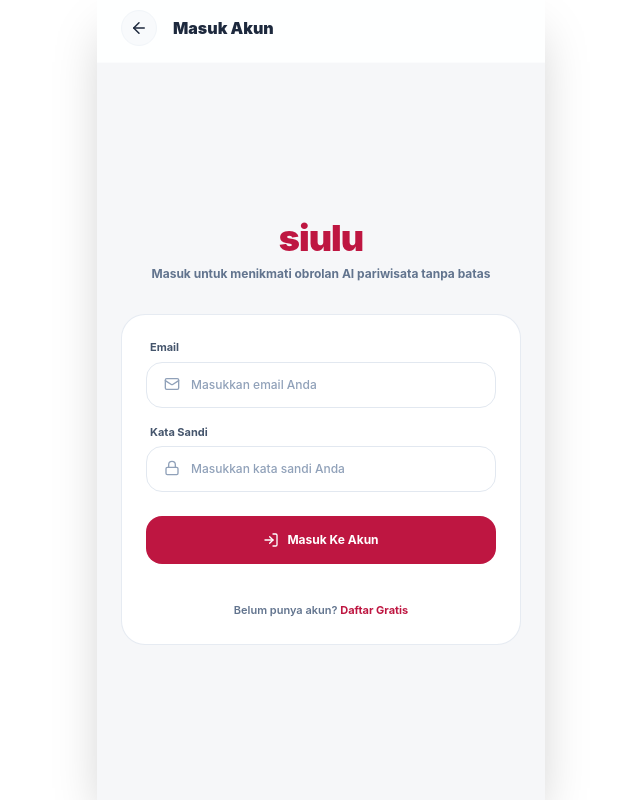
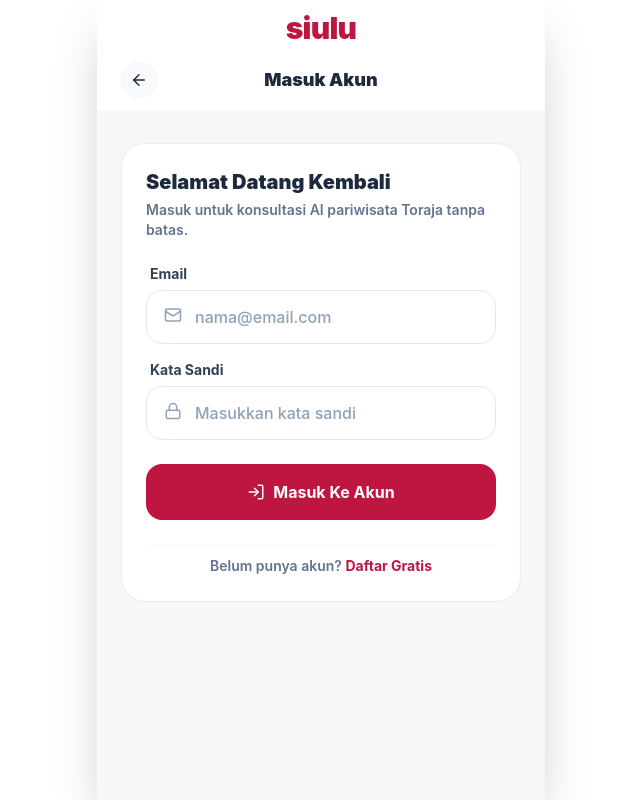
Before and after one commit to sovant28/siulu-pwa-frontend, a Next.js app: page /login in a window 1280 px wide. Shown: the whole page, without its empty margins (319-959 px from the left). Built offline with nearby package versions, Linux system fonts and the light colour scheme; no server answers.

Commit message:
style(pwa): align login and register pages with Siulu PWA Design System standards

```diff
--- a/app/login/page.js
+++ b/app/login/page.js
@@ -33,10 +33,8 @@ export default function LoginPage() {
       }
 
       if (data && data.user) {
-        // Simpan nama pengguna ke localStorage agar kompatibel dengan sistem profil lama
         const displayName = data.user.user_metadata?.name || data.user.email.split('@')[0];
         localStorage.setItem('username', displayName);
-
         router.push('/chat');
       }
     } catch (err) {
@@ -50,84 +48,93 @@ export default function LoginPage() {
   return (
     <div className="flex flex-col w-full min-h-[100dvh] bg-[#F6F7F9] font-sans pb-10 relative overflow-x-hidden">
 
-      {/* HEADER */}
-      <header className="bg-white/95 px-6 pt-[calc(env(safe-area-inset-top)+10px)] pb-4 flex items-center border-b border-slate-100/30">
+      {/* ── STICKY HEADER (Siulu Standard) ── */}
+      <header className="sticky top-0 z-40 bg-white/95 px-6 pt-[calc(env(safe-area-inset-top)+10px)] pb-3 flex flex-col space-y-4 backdrop-blur-md border-b border-slate-100/30">
+        {/* Row 1: Logo */}
+        <div className="text-center w-full">
+          <span className="text-3xl font-black text-[#BE1641] tracking-tight select-none">siulu</span>
+        </div>
+
+        {/* Row 2: Back Button & Page Title */}
+        <div className="grid grid-cols-3 items-center w-full">
           <button
             onClick={() => router.push('/')}
-          className="w-9 h-9 rounded-full bg-slate-50 border border-slate-100 flex items-center justify-center text-slate-800 active:scale-90 transition-transform"
+            className="w-9 h-9 rounded-full bg-slate-50 border border-slate-100 flex items-center justify-center text-slate-800 active:scale-90 transition-transform hover:bg-slate-100 justify-self-start"
             style={{ WebkitTapHighlightColor: 'transparent' }}
           >
             <ArrowLeft className="w-4.5 h-4.5 text-slate-800" />
           </button>
-        <span className="text-base font-black text-slate-800 ml-4 select-none">
+          <span className="text-lg font-black text-slate-800 text-center select-none whitespace-nowrap">
             Masuk Akun
           </span>
+          <div className="w-9 h-9 justify-self-end" />
+        </div>
       </header>
 
-      {/* CONTENT */}
-      <div className="px-6 mt-10 max-w-md mx-auto w-full flex-grow flex flex-col justify-center">
+      {/* ── CONTENT AREA ── */}
+      <div className="px-6 mt-8 max-w-md mx-auto w-full flex-grow flex flex-col justify-start">
 
-        {/* Brand Logo */}
-        <div className="text-center mb-8">
-          <span className="text-4xl font-black text-[#BE1641] tracking-tight select-none">siulu</span>
-          <p className="text-xs font-bold text-slate-500 mt-2">Masuk untuk menikmati obrolan AI pariwisata tanpa batas</p>
+        {/* Form Container (Flat, No Shadows) */}
+        <div className="bg-white border border-slate-200/80 rounded-3xl p-6 space-y-6">
+
+          {/* Welcome Message */}
+          <div className="text-left">
+            <h3 className="text-xl font-black text-slate-800">Selamat Datang Kembali</h3>
+            <p className="text-sm font-semibold text-slate-500 mt-1">Masuk untuk konsultasi AI pariwisata Toraja tanpa batas.</p>
           </div>
 
-        {/* Form Card (Flat, No Shadows) */}
-        <div className="bg-white border border-slate-200/85 rounded-3xl p-6 space-y-6">
-
           {error && (
-            <div className="p-4 bg-rose-50 border border-rose-100 text-rose-600 rounded-2xl text-xs font-bold leading-relaxed">
+            <div className="p-4.5 bg-rose-50 border border-rose-100 text-rose-600 rounded-2xl text-xs font-bold leading-relaxed">
               {error}
             </div>
           )}
 
           <form onSubmit={handleLogin} className="space-y-4">
 
-            {/* Email */}
+            {/* Email Field */}
             <div className="space-y-1.5">
-              <label className="block text-[11px] font-bold text-slate-600 pl-1">Email</label>
+              <label className="block text-sm font-bold text-slate-700 pl-1">Email</label>
               <div className="relative">
-                <Mail className="w-4 h-4 text-slate-400 absolute left-4.5 top-3.5" />
+                <Mail className="w-4.5 h-4.5 text-slate-400 absolute left-4.5 top-4" />
                 <input
                   type="email"
                   required
-                  placeholder="Masukkan email Anda"
+                  placeholder="nama@email.com"
                   value={email}
                   onChange={(e) => setEmail(e.target.value)}
-                  className="w-full bg-white border border-slate-200 rounded-2xl pl-11 pr-4 py-3.5 text-xs text-slate-800 font-medium placeholder-slate-400 focus:outline-none focus:border-[#BE1641] transition"
+                  className="w-full bg-white border border-slate-200 rounded-2xl pl-12 pr-4 py-3.5 text-base text-slate-800 font-medium placeholder-slate-400 focus:outline-none focus:border-[#BE1641] transition"
                 />
               </div>
             </div>
 
-            {/* Password */}
+            {/* Password Field */}
             <div className="space-y-1.5">
-              <label className="block text-[11px] font-bold text-slate-600 pl-1">Kata Sandi</label>
+              <label className="block text-sm font-bold text-slate-700 pl-1">Kata Sandi</label>
               <div className="relative">
-                <Lock className="w-4 h-4 text-slate-400 absolute left-4.5 top-3.5" />
+                <Lock className="w-4.5 h-4.5 text-slate-400 absolute left-4.5 top-4" />
                 <input
                   type="password"
                   required
-                  placeholder="Masukkan kata sandi Anda"
+                  placeholder="Masukkan kata sandi"
                   value={password}
                   onChange={(e) => setPassword(e.target.value)}
-                  className="w-full bg-white border border-slate-200 rounded-2xl pl-11 pr-4 py-3.5 text-xs text-slate-800 font-medium placeholder-slate-400 focus:outline-none focus:border-[#BE1641] transition"
+                  className="w-full bg-white border border-slate-200 rounded-2xl pl-12 pr-4 py-3.5 text-base text-slate-800 font-medium placeholder-slate-400 focus:outline-none focus:border-[#BE1641] transition"
                 />
               </div>
             </div>
 
-            {/* Submit Button */}
+            {/* Submit Action */}
             <button
               type="submit"
               disabled={loading}
-              className="w-full py-4 bg-[#BE1641] hover:bg-[#a31337] text-white font-bold rounded-2xl text-xs flex items-center justify-center space-x-2 transition active:scale-[0.98] mt-6"
+              className="w-full py-4 bg-[#BE1641] hover:bg-[#a31337] text-white font-bold rounded-2xl text-base flex items-center justify-center space-x-2 transition active:scale-[0.98] mt-6 cursor-pointer"
               style={{ WebkitTapHighlightColor: 'transparent' }}
             >
               {loading ? (
-                <span className="w-4 h-4 animate-spin border-2 border-white border-t-transparent rounded-full"></span>
+                <span className="w-5 h-5 animate-spin border-2 border-white border-t-transparent rounded-full"></span>
               ) : (
                 <>
-                  <LogIn className="w-4 h-4" />
+                  <LogIn className="w-4.5 h-4.5 text-white" />
                   <span>Masuk Ke Akun</span>
                 </>
               )}
@@ -135,12 +142,12 @@ export default function LoginPage() {
 
           </form>
 
-          {/* Redirection */}
-          <div className="text-center pt-2">
-            <span className="text-[11px] font-semibold text-slate-500">Belum punya akun? </span>
+          {/* Direct to Register Page */}
+          <div className="text-center pt-2 border-t border-slate-50">
+            <span className="text-sm font-semibold text-slate-500">Belum punya akun? </span>
             <Link
               href="/register"
-              className="text-[11px] font-bold text-[#BE1641] hover:underline"
+              className="text-sm font-bold text-[#BE1641] hover:underline"
             >
               Daftar Gratis
             </Link>
--- a/app/register/page.js
+++ b/app/register/page.js
@@ -54,34 +54,37 @@ export default function RegisterPage() {
   return (
     <div className="flex flex-col w-full min-h-[100dvh] bg-[#F6F7F9] font-sans pb-10 relative overflow-x-hidden">
 
-      {/* HEADER */}
-      <header className="bg-white/95 px-6 pt-[calc(env(safe-area-inset-top)+10px)] pb-4 flex items-center border-b border-slate-100/30">
+      {/* ── STICKY HEADER (Siulu Standard) ── */}
+      <header className="sticky top-0 z-40 bg-white/95 px-6 pt-[calc(env(safe-area-inset-top)+10px)] pb-3 flex flex-col space-y-4 backdrop-blur-md border-b border-slate-100/30">
+        {/* Row 1: Logo */}
+        <div className="text-center w-full">
+          <span className="text-3xl font-black text-[#BE1641] tracking-tight select-none">siulu</span>
+        </div>
+
+        {/* Row 2: Back Button & Page Title */}
+        <div className="grid grid-cols-3 items-center w-full">
           <button
             onClick={() => router.push('/login')}
-          className="w-9 h-9 rounded-full bg-slate-50 border border-slate-100 flex items-center justify-center text-slate-800 active:scale-90 transition-transform"
+            className="w-9 h-9 rounded-full bg-slate-50 border border-slate-100 flex items-center justify-center text-slate-800 active:scale-90 transition-transform hover:bg-slate-100 justify-self-start"
             style={{ WebkitTapHighlightColor: 'transparent' }}
           >
             <ArrowLeft className="w-4.5 h-4.5 text-slate-800" />
           </button>
-        <span className="text-base font-black text-slate-800 ml-4 select-none">
+          <span className="text-lg font-black text-slate-800 text-center select-none whitespace-nowrap">
             Daftar Akun
           </span>
+          <div className="w-9 h-9 justify-self-end" />
+        </div>
       </header>
 
-      {/* CONTENT */}
-      <div className="px-6 mt-10 max-w-md mx-auto w-full flex-grow flex flex-col justify-center">
+      {/* ── CONTENT AREA ── */}
+      <div className="px-6 mt-8 max-w-md mx-auto w-full flex-grow flex flex-col justify-start">
 
-        {/* Brand Logo */}
-        <div className="text-center mb-8">
-          <span className="text-4xl font-black text-[#BE1641] tracking-tight select-none">siulu</span>
-          <p className="text-xs font-bold text-slate-500 mt-2">Buat akun untuk membuka obrolan AI pariwisata tanpa batas</p>
-        </div>
-
-        {/* Form Card (Flat, No Shadows) */}
-        <div className="bg-white border border-slate-200/85 rounded-3xl p-6 space-y-6">
+        {/* Form Container (Flat, No Shadows) */}
+        <div className="bg-white border border-slate-200/80 rounded-3xl p-6 space-y-6">
 
           {error && (
-            <div className="p-4 bg-rose-50 border border-rose-100 text-rose-600 rounded-2xl text-xs font-bold leading-relaxed">
+            <div className="p-4.5 bg-rose-50 border border-rose-100 text-rose-600 rounded-2xl text-xs font-bold leading-relaxed">
               {error}
             </div>
           )}
@@ -89,50 +92,57 @@ export default function RegisterPage() {
           {success ? (
             <div className="p-6 bg-emerald-50 border border-emerald-100 text-emerald-600 rounded-3xl text-center space-y-3">
               <h4 className="text-base font-black">Pendaftaran Berhasil!</h4>
-              <p className="text-xs font-bold leading-relaxed">
+              <p className="text-sm font-semibold leading-relaxed">
                 Akun Anda berhasil dibuat. Mengarahkan Anda ke halaman masuk...
               </p>
             </div>
           ) : (
+            <>
+              {/* Welcome Message */}
+              <div className="text-left">
+                <h3 className="text-xl font-black text-slate-800">Mulai Perjalanan Anda</h3>
+                <p className="text-sm font-semibold text-slate-500 mt-1">Buat akun gratis untuk mengobrol AI pariwisata Toraja tanpa batas.</p>
+              </div>
+
               <form onSubmit={handleRegister} className="space-y-4">
 
-              {/* Name */}
+                {/* Name Field */}
                 <div className="space-y-1.5">
-                <label className="block text-[11px] font-bold text-slate-600 pl-1">Nama Lengkap</label>
+                  <label className="block text-sm font-bold text-slate-700 pl-1">Nama Lengkap</label>
                   <div className="relative">
-                  <User className="w-4 h-4 text-slate-400 absolute left-4.5 top-3.5" />
+                    <User className="w-4.5 h-4.5 text-slate-400 absolute left-4.5 top-4" />
                     <input
                       type="text"
                       required
-                    placeholder="Masukkan nama lengkap Anda"
+                      placeholder="Nama lengkap Anda"
                       value={name}
                       onChange={(e) => setName(e.target.value)}
-                    className="w-full bg-white border border-slate-200 rounded-2xl pl-11 pr-4 py-3.5 text-xs text-slate-800 font-medium placeholder-slate-400 focus:outline-none focus:border-[#BE1641] transition"
+                      className="w-full bg-white border border-slate-200 rounded-2xl pl-12 pr-4 py-3.5 text-base text-slate-800 font-medium placeholder-slate-400 focus:outline-none focus:border-[#BE1641] transition"
                     />
                   </div>
                 </div>
 
-              {/* Email */}
+                {/* Email Field */}
                 <div className="space-y-1.5">
-                <label className="block text-[11px] font-bold text-slate-600 pl-1">Email</label>
+                  <label className="block text-sm font-bold text-slate-700 pl-1">Email</label>
                   <div className="relative">
-                  <Mail className="w-4 h-4 text-slate-400 absolute left-4.5 top-3.5" />
+                    <Mail className="w-4.5 h-4.5 text-slate-400 absolute left-4.5 top-4" />
                     <input
                       type="email"
                       required
-                    placeholder="Masukkan email Anda"
+                      placeholder="nama@email.com"
                       value={email}
                       onChange={(e) => setEmail(e.target.value)}
-                    className="w-full bg-white border border-slate-200 rounded-2xl pl-11 pr-4 py-3.5 text-xs text-slate-800 font-medium placeholder-slate-400 focus:outline-none focus:border-[#BE1641] transition"
+                      className="w-full bg-white border border-slate-200 rounded-2xl pl-12 pr-4 py-3.5 text-base text-slate-800 font-medium placeholder-slate-400 focus:outline-none focus:border-[#BE1641] transition"
                     />
                   </div>
                 </div>
 
-              {/* Password */}
+                {/* Password Field */}
                 <div className="space-y-1.5">
-                <label className="block text-[11px] font-bold text-slate-600 pl-1">Kata Sandi</label>
+                  <label className="block text-sm font-bold text-slate-700 pl-1">Kata Sandi</label>
                   <div className="relative">
-                  <Lock className="w-4 h-4 text-slate-400 absolute left-4.5 top-3.5" />
+                    <Lock className="w-4.5 h-4.5 text-slate-400 absolute left-4.5 top-4" />
                     <input
                       type="password"
                       required
@@ -140,38 +150,39 @@ export default function RegisterPage() {
                       placeholder="Minimal 6 karakter"
                       value={password}
                       onChange={(e) => setPassword(e.target.value)}
-                    className="w-full bg-white border border-slate-200 rounded-2xl pl-11 pr-4 py-3.5 text-xs text-slate-800 font-medium placeholder-slate-400 focus:outline-none focus:border-[#BE1641] transition"
+                      className="w-full bg-white border border-slate-200 rounded-2xl pl-12 pr-4 py-3.5 text-base text-slate-800 font-medium placeholder-slate-400 focus:outline-none focus:border-[#BE1641] transition"
                     />
                   </div>
                 </div>
 
-              {/* Submit Button */}
+                {/* Submit Action */}
                 <button
                   type="submit"
                   disabled={loading}
-                className="w-full py-4 bg-[#BE1641] hover:bg-[#a31337] text-white font-bold rounded-2xl text-xs flex items-center justify-center space-x-2 transition active:scale-[0.98] mt-6"
+                  className="w-full py-4 bg-[#BE1641] hover:bg-[#a31337] text-white font-bold rounded-2xl text-base flex items-center justify-center space-x-2 transition active:scale-[0.98] mt-6 cursor-pointer"
                   style={{ WebkitTapHighlightColor: 'transparent' }}
                 >
                   {loading ? (
-                  <span className="w-4 h-4 animate-spin border-2 border-white border-t-transparent rounded-full"></span>
+                    <span className="w-5 h-5 animate-spin border-2 border-white border-t-transparent rounded-full"></span>
                   ) : (
                     <>
-                    <UserPlus className="w-4 h-4" />
+                      <UserPlus className="w-4.5 h-4.5 text-white" />
                       <span>Daftar Sekarang</span>
                     </>
                   )}
                 </button>
 
               </form>
+            </>
           )}
 
-          {/* Redirection */}
+          {/* Direct to Login Page */}
           {!success && (
-            <div className="text-center pt-2">
-              <span className="text-[11px] font-semibold text-slate-500">Sudah punya akun? </span>
+            <div className="text-center pt-2 border-t border-slate-50">
+              <span className="text-sm font-semibold text-slate-500">Sudah punya akun? </span>
               <Link
                 href="/login"
-                className="text-[11px] font-bold text-[#BE1641] hover:underline"
+                className="text-sm font-bold text-[#BE1641] hover:underline"
               >
                 Masuk
               </Link>
```
Lines whose indentation alone changed are shown as unchanged.
